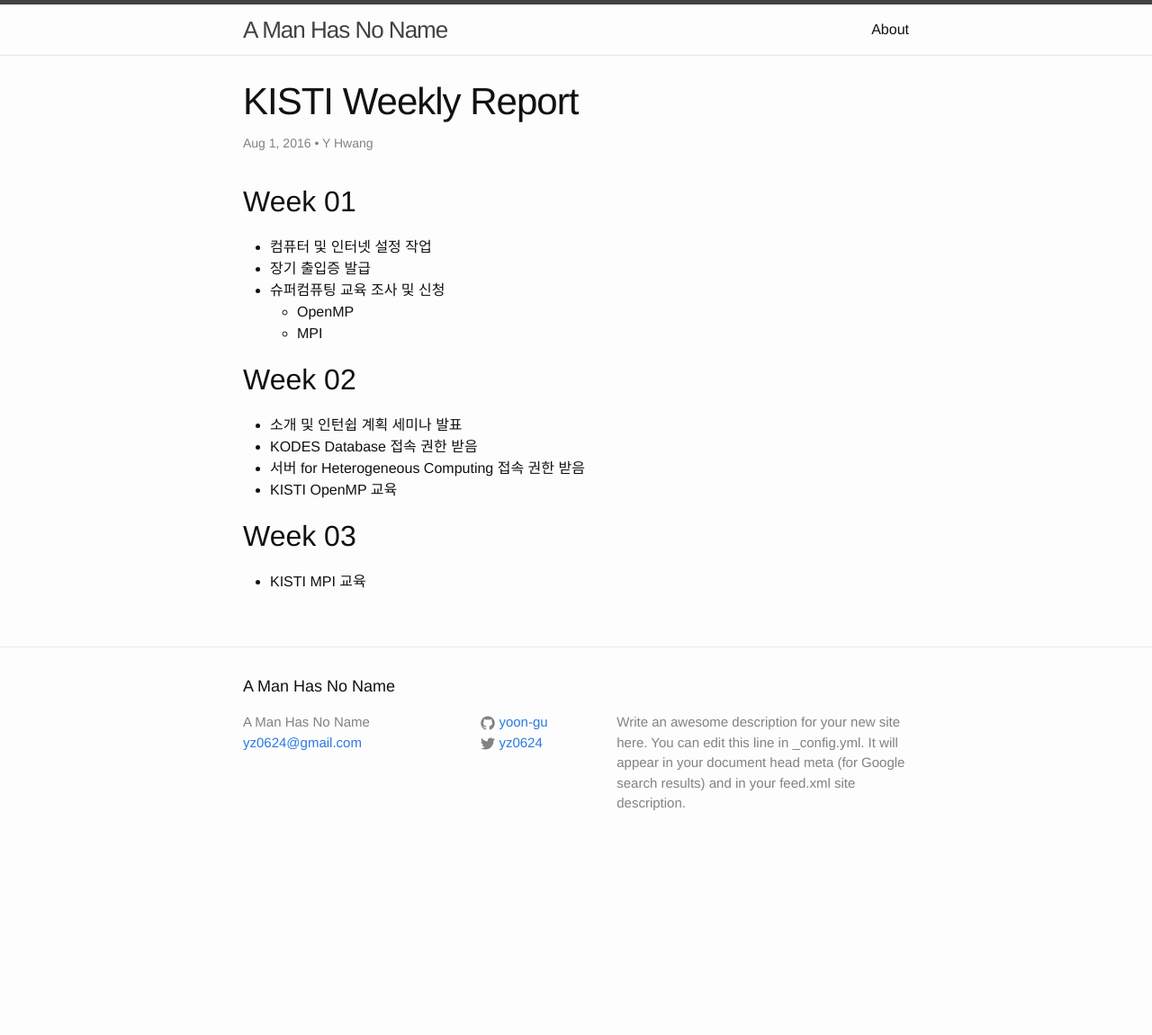
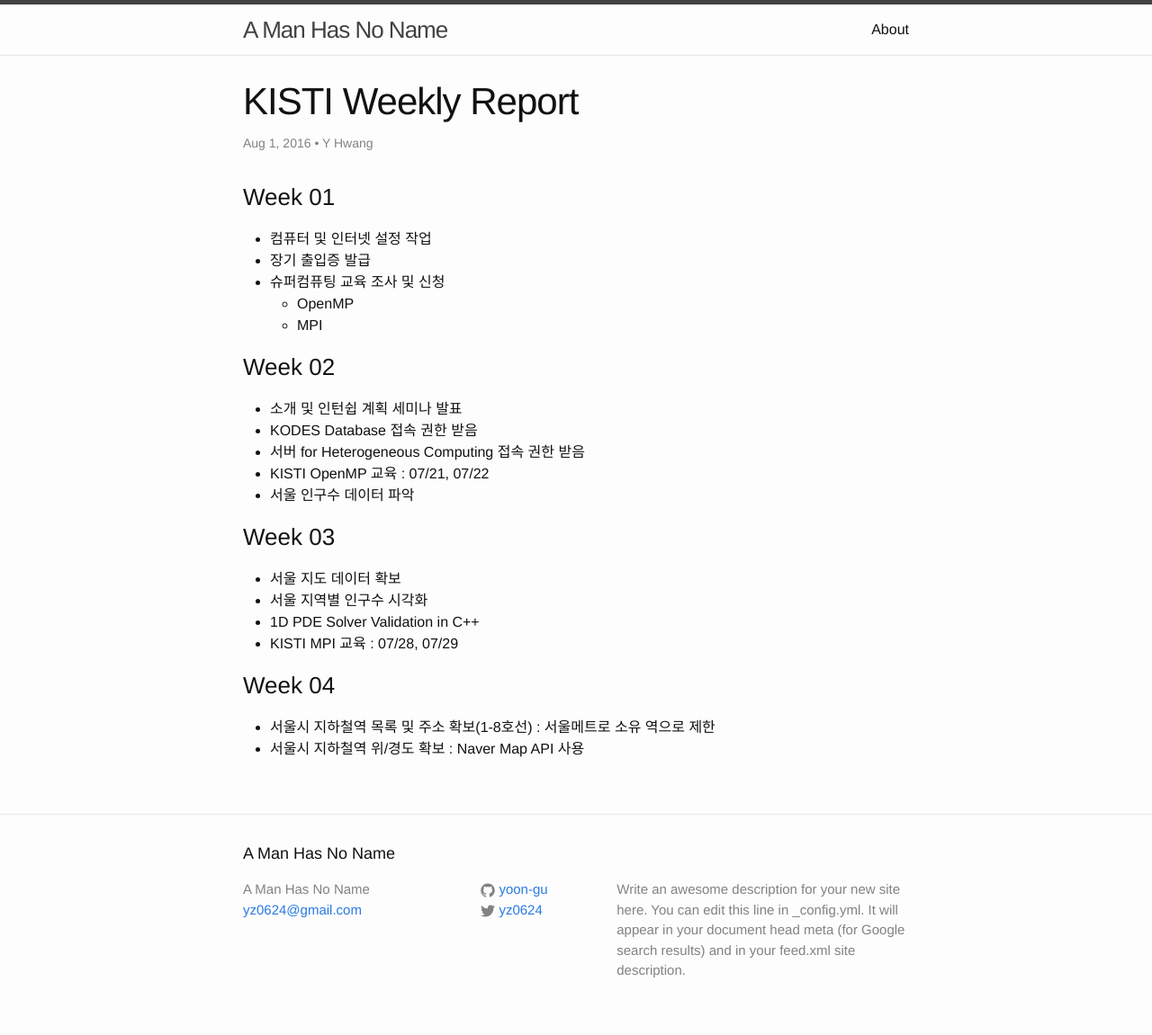
Before and after one commit to yoon-gu/yoon-gu.github.io, a Jekyll site: the page built from _posts/2016-08-01-kistk-report.md, in a window 1280 px wide. Shown: the whole page at 90% size. Built offline with Jekyll 4.4.1, drawn with Linux system fonts in a browser that asks for light colours; comment, search, counter and statistics services are not loaded; before the commit the page ends 965 px from its top, so only the background shows below that.

Commit message:
add weekly report

```diff
--- a/_posts/2016-08-01-kistk-report.md
+++ b/_posts/2016-08-01-kistk-report.md
@@ -14,11 +14,19 @@ tags: [KISTI, Epidemic]
     * OpenMP
     * MPI
 
-## Week 02 ##
+### Week 02 ###
 * 소개 및 인턴쉽 계획 세미나 발표
 * KODES Database 접속 권한 받음
 * 서버 for Heterogeneous Computing 접속 권한 받음
-* KISTI OpenMP 교육
+* KISTI OpenMP 교육 : 07/21, 07/22
+* 서울 인구수 데이터 파악
 
-## Week 03 ##
-* KISTI MPI 교육
+### Week 03 ###
+* 서울 지도 데이터 확보
+* 서울 지역별 인구수 시각화
+* 1D PDE Solver Validation in C++
+* KISTI MPI 교육 : 07/28, 07/29
+
+### Week 04 ###
+* 서울시 지하철역 목록 및 주소 확보(1-8호선) : 서울메트로 소유 역으로 제한
+* 서울시 지하철역 위/경도 확보 : Naver Map API 사용
```
Also changed, not shown: other parts of _posts/2016-08-01-kistk-report.md (+2 -2 lines).
